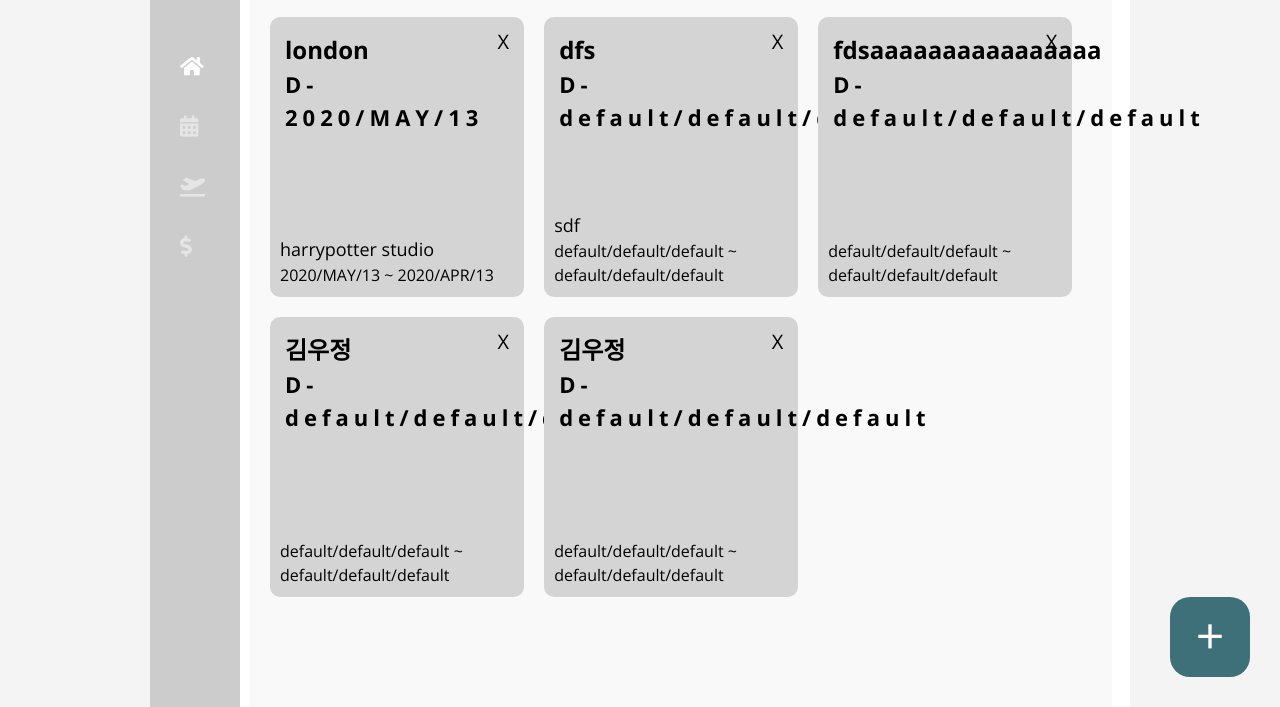
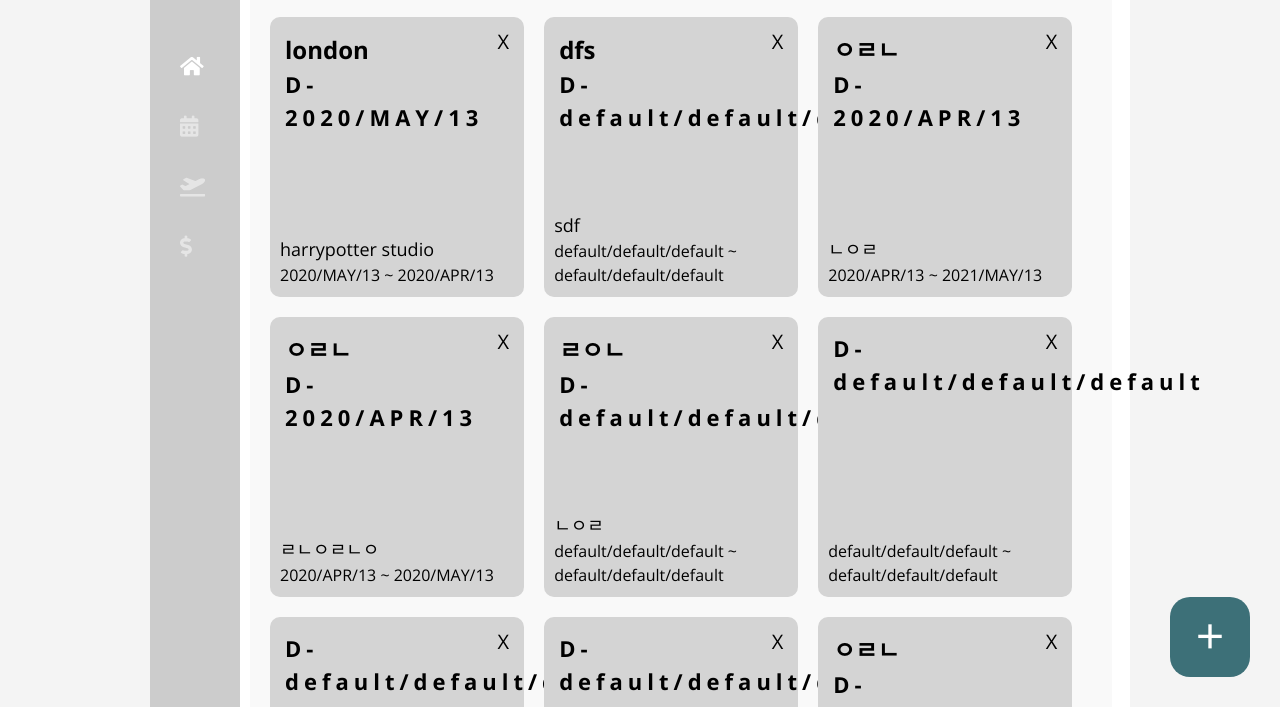
Before and after one commit to songseungeun/TimeToTravel, a website built with webpack: page public/index.html in a window 1280 px wide. Shown: the part 93-800 px from the top of the page. Built offline with nearby package versions, Linux system fonts and the light colour scheme; data requests are answered from the project's data file.

Commit message:
:constrution: work on main.js

```diff
--- a/db.json
+++ b/db.json
@@ -8,29 +8,71 @@
       "endDate": "2020/APR/13"
     },
     {
-      "id": 13,
+      "id": 10,
       "title": "dfs",
       "place": "sdf",
       "startDate": "default/default/default",
       "endDate": "default/default/default"
     },
     {
+      "id": 11,
+      "title": "ㅇㄹㄴ",
+      "place": "ㄴㅇㄹ",
+      "startDate": "2020/APR/13",
+      "endDate": "2021/MAY/13"
+    },
+    {
+      "id": 12,
+      "title": "ㅇㄹㄴ",
+      "place": "ㄹㄴㅇㄹㄴㅇ",
+      "startDate": "2020/APR/13",
+      "endDate": "2020/MAY/13"
+    },
+    {
+      "id": 13,
+      "title": "ㄹㅇㄴ",
+      "place": "ㄴㅇㄹ",
+      "startDate": "default/default/default",
+      "endDate": "default/default/default"
+    },
+    {
       "id": 14,
-      "title": "fdsaaaaaaaaaaaaaaaa",
+      "title": "",
       "place": "",
       "startDate": "default/default/default",
       "endDate": "default/default/default"
     },
     {
       "id": 15,
-      "title": "김우정",
+      "title": "",
       "place": "",
       "startDate": "default/default/default",
       "endDate": "default/default/default"
     },
     {
       "id": 16,
-      "title": "김우정",
+      "title": "",
+      "place": "",
+      "startDate": "default/default/default",
+      "endDate": "default/default/default"
+    },
+    {
+      "id": 17,
+      "title": "ㅇㄹㄴ",
+      "place": "",
+      "startDate": "default/default/default",
+      "endDate": "default/default/default"
+    },
+    {
+      "id": 18,
+      "title": "",
+      "place": "",
+      "startDate": "default/default/default",
+      "endDate": "default/default/default"
+    },
+    {
+      "id": 19,
+      "title": "ㄴㅇㄹ",
       "place": "",
       "startDate": "default/default/default",
       "endDate": "default/default/default"
@@ -38,32 +80,12 @@
   ],
   "schedules": [
     {
-      "id": 15
-    },
-    {
-      "date": "month1/month1",
-      "timeFrom": "start-hour2:start-minute1",
-      "timeTo": "end-hour1:end-minute1",
-      "place": {},
-      "detail": {},
-      "id": 18
-    },
-    {
-      "date": "month2/month2",
-      "timeFrom": "start-default:start-minute1",
-      "timeTo": "end-default:end-default",
-      "place": {},
-      "detail": {},
-      "id": 19
-    },
-    {
-      "id": 9
-    },
-    {
-      "id": 10
-    },
-    {
-      "id": 11
+      "date": "MAY/13",
+      "timeFrom": "10:20",
+      "timeTo": "09:30",
+      "place": "ㄹㅇㄴ",
+      "detail": "ㄹㅇㄴ",
+      "id": 1
     },
     {
       "id": 12
@@ -75,7 +97,40 @@
       "id": 14
     },
     {
+      "id": 15
+    },
+    {
+      "date": "default/default",
+      "timeFrom": "start-default:start-default",
+      "timeTo": "end-default:end-default",
+      "place": "",
+      "detail": "",
       "id": 16
+    },
+    {
+      "id": 17
+    },
+    {
+      "id": 18
+    },
+    {
+      "id": 19
+    },
+    {
+      "date": "default/default",
+      "timeFrom": "start-default:start-default",
+      "timeTo": "end-default:end-default",
+      "place": "",
+      "detail": "",
+      "id": 20
+    },
+    {
+      "date": "default/default",
+      "timeFrom": "start-default:start-default",
+      "timeTo": "end-default:end-default",
+      "place": "ㅇ",
+      "detail": "",
+      "id": 21
     }
   ],
   "info": [
--- a/public/css/index.css
+++ b/public/css/index.css
@@ -364,7 +364,7 @@ main.main-view {
   cursor: pointer;
 }
 .warnning-text {
-  /* display: none; */
+  display: none;
   font-size: 14px;
   margin-bottom: 10px;
   color: #e38484;
@@ -442,9 +442,7 @@ main.main-view {
   background-color: #fff;
   z-index: 99;
 }
-.new-travel-popup * {
-  display: block;
-}
+
 .new-travel-popup h2 {
   font-size: 23px;
   padding: 5px;
--- a/public/js/main.js
+++ b/public/js/main.js
@@ -1,7 +1,10 @@
+// import
+// import { rejectAddTravel } from './travel-list.js';
+
 // state
 let schedules = [];
 let travels = [];
-let timelineOf = '';
+let travelId = '';
 
 // DOMs
 const $month = document.querySelector('#month-select');
@@ -12,8 +15,10 @@ const $endHour = document.querySelector('#end-hour-select');
 const $endMin = document.querySelector('#end-min-select');
 const $addScheduleBtn = document.querySelector('.add-schedule-btn');
 const $newTravelPopup = document.querySelector('.new-travel-popup');
-const $inputTitle = document.querySelector('.input-title');
-const $inputPlace = document.querySelector('.input-place');
+const $inputTravelTitle = document.querySelector('.input-title');
+const $inputTravelPlace = document.querySelector('.input-place');
+const $inputSchedulePlace = document.querySelector('#schedule-input-place');
+const $inputScheduleDetail = document.querySelector('#schedule-input-detail');
 const $startYear = $newTravelPopup.querySelector('#start-year-select');
 const $startMonth = $newTravelPopup.querySelector('#start-month-select');
 const $startDate = $newTravelPopup.querySelector('#start-day-select');
@@ -26,7 +31,7 @@ const $popupBg = document.querySelector('.new-travel-popup-bg');
 
 // functions
 const getSchedules = async () => {
-  const { data } = await axios.get(`/schedules/${timelineOf}`);
+  const { data } = await axios.get(`/schedules/${travelId}`);
   schedules = data;
   // renderTimeline();
 };
@@ -74,33 +79,43 @@ const removeTravel = async (target) => {
 const goToTimeline = (target) => {
   if (!target.matches('.travel-list > li')) return;
 
-  timelineOf = target.id;
-  getSchedules(timelineOf);
+  travelId = target.id;
+  getSchedules(travelId);
 };
 
 const makeScheduleData = newId => {
   axios.post('/schedules', { id: newId });
 };
 
+const addSchedule = () => {
+  const date = `${$month.value}/${$date.value}`;
+  const timeFrom = `${$startHour.value}:${$startMin.value}`;
+  const timeTo = `${$endHour.value}:${$endMin.value}`;
+  const place = $inputSchedulePlace.value;
+  const detail = $inputScheduleDetail.value;
+
+  console.log(date)
+  console.log(timeFrom)
+  console.log(place)
+
+  // console.log(axios.post('/schedules', { date, timeFrom, timeTo, place, detail }));
+  const { data } = axios.post('/schedules', { date, timeFrom, timeTo, place, detail });
+  console.log(data);
+};
+
 // event handlers
 window.onload = getTravels;
 
-$addScheduleBtn.onclick = () => {
-  const date = `${$month.value}/${$month.value}`;
-  const timeFrom = `${$startHour.value}:${$startMin.value}`;
-  const timeTo = `${$endHour.value}:${$endMin.value}`;
-  const place = $inputPlace;
-  const detail = $inputDetail;
-
-  const { data } = axios.post(`/schedules/${timelineOf}`, { date, timeFrom, timeTo, place, detail });
-};
+$addScheduleBtn.addEventListener('click', addSchedule);
 
 $addTravelBtn.onclick = async () => {
-  const title = $inputTitle.value.trim();
-  const place = $inputPlace.value.trim();
+  const title = $inputTravelTitle.value.trim();
+  const place = $inputTravelPlace.value.trim();
   const startDate = `${$startYear.value}/${$startMonth.value}/${$startDate.value}`;
   const endDate = `${$endYear.value}/${$endMonth.value}/${$endDate.value}`;
   const newId = generateId();
+
+  // if (rejectAddTravel !== 0) return;
 
   const { data } = await axios.post('/travels', { id: newId, title, place, startDate, endDate });
   travels = [data, ...travels];
@@ -109,8 +124,8 @@ $addTravelBtn.onclick = async () => {
   renderTravelList();
   makeScheduleData(newId);
 
-  $inputTitle.value = '';
-  $inputPlace.value = '';
+  $inputTravelTitle.value = '';
+  $inputTravelPlace.value = '';
 
   [...$newTravelPopup.children].forEach(child => {
     if (child.nodeName === 'SELECT') child.firstElementChild.selected = 'selected';
--- a/public/js/travel-list.js
+++ b/public/js/travel-list.js
@@ -7,7 +7,23 @@ const $newTravelBtn = document.querySelector('.new-travel-btn');
 const $popupBg = document.querySelector('.new-travel-popup-bg');
 const $popupRemove = document.querySelector('.new-travel-popup-remove-btn');
 const $newTravelPopup = document.querySelector('.new-travel-popup');
+const $addTravelBtn = document.querySelector('.add-travel-btn');
 
+
+const $inputTitle = document.querySelector('.input-title');
+const $inputPlace = document.querySelector('.input-place');
+const $inputSpotWarning = document.querySelector('#spot-warning-label')
+const $inputlocationWarning = document.querySelector('#location-warning-label')
+const $selectNewWarning = document.querySelector('#newstart-warning-label')
+const $selectEndWarning = document.querySelector('#newend-warning-label')
+
+
+const $startYear = $newTravelPopup.querySelector('#start-year-select');
+const $startMonth = $newTravelPopup.querySelector('#start-month-select');
+const $startDate = $newTravelPopup.querySelector('#start-day-select');
+const $endYear = $newTravelPopup.querySelector('#end-year-select');
+const $endMonth = $newTravelPopup.querySelector('#end-month-select');
+const $endDate = $newTravelPopup.querySelector('#end-day-select');
 
 // functions
 const closeTravelPopup = () => {
@@ -28,3 +44,37 @@ $popupRemove.addEventListener('click', closeTravelPopup);
 
 // export
 // export { timelineOf };
+
+
+function showWarning(element, defaultValue, warningElement) {
+  if (element.value === defaultValue) {
+    console.log('ddd')
+    warningElement.classList.remove('text-hidden');
+    return 1;
+  } else {
+    console.log('aaa')
+    warningElement.classList.add('text-hidden');
+    return 0;
+  }
+}
+
+// const checkTravelPopup = () => {
+//   let errorCount = 0;
+//   errorCount += showWarning($inputTitle, '', $inputSpotWarning);
+//   errorCount += showWarning($inputPlace, '', $inputlocationWarning);
+//   errorCount += showWarning($startYear, 'default', $selectNewWarning);
+//   errorCount += showWarning($startMonth, 'default', $selectNewWarning);
+//   errorCount += showWarning($startDate, 'default', $selectNewWarning);
+//   errorCount += showWarning($endYear, 'default', $selectEndWarning);
+//   errorCount += showWarning($endMonth, 'default', $selectEndWarning);
+//   errorCount += showWarning($endDate, 'default', $selectEndWarning);
+
+//   // return errorCount;
+// };
+
+//TODO: 여행이름/여행날짜/시작날짜/종료날짜
+
+// $addTravelBtn.addEventListener('click', checkTravelPopup);
+
+// let rejectAddTravel = checkTravelPopup();
+// export { rejectAddTravel };
```
Also changed, not shown: public/index.html (+13 -13 lines).
